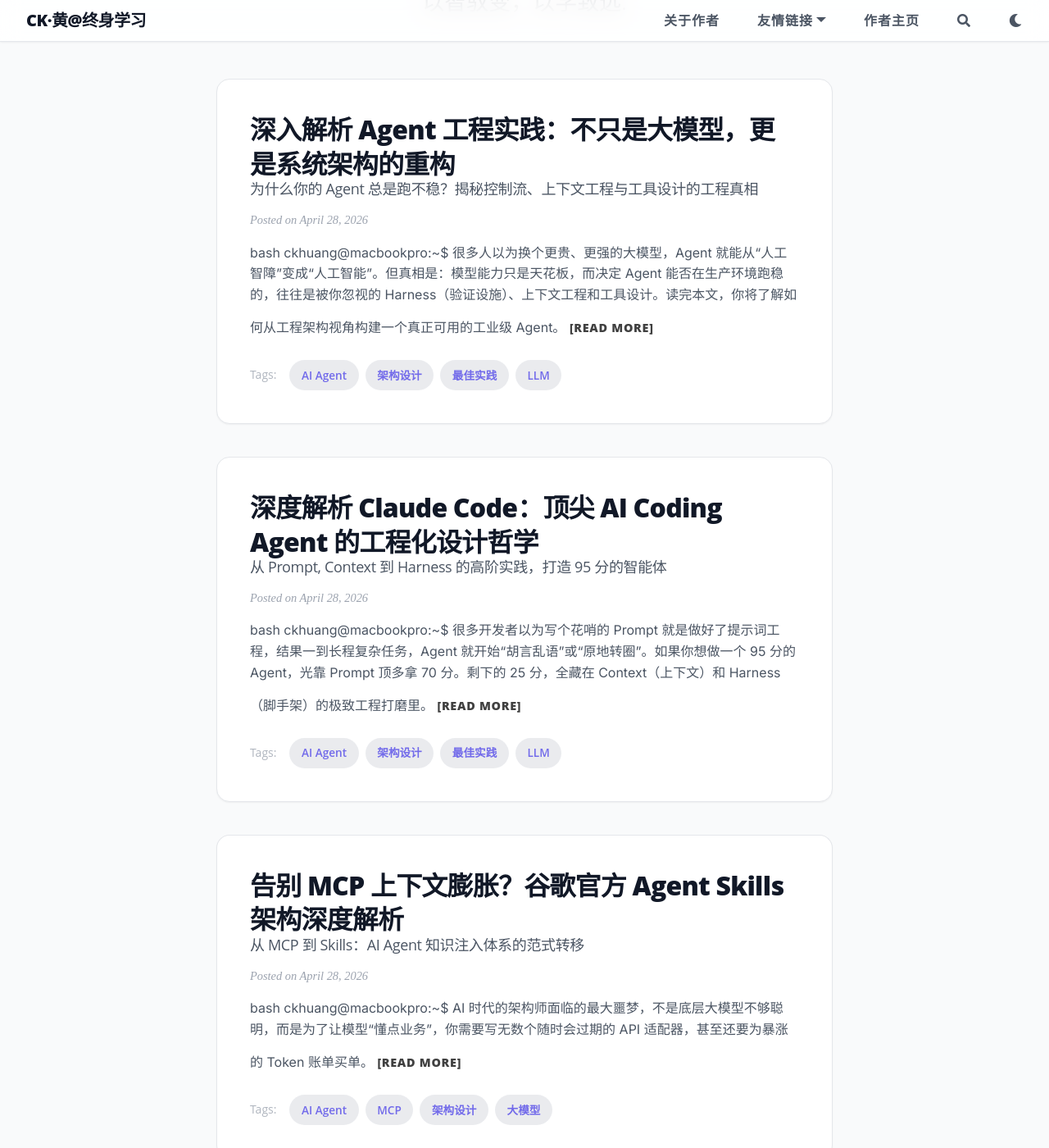
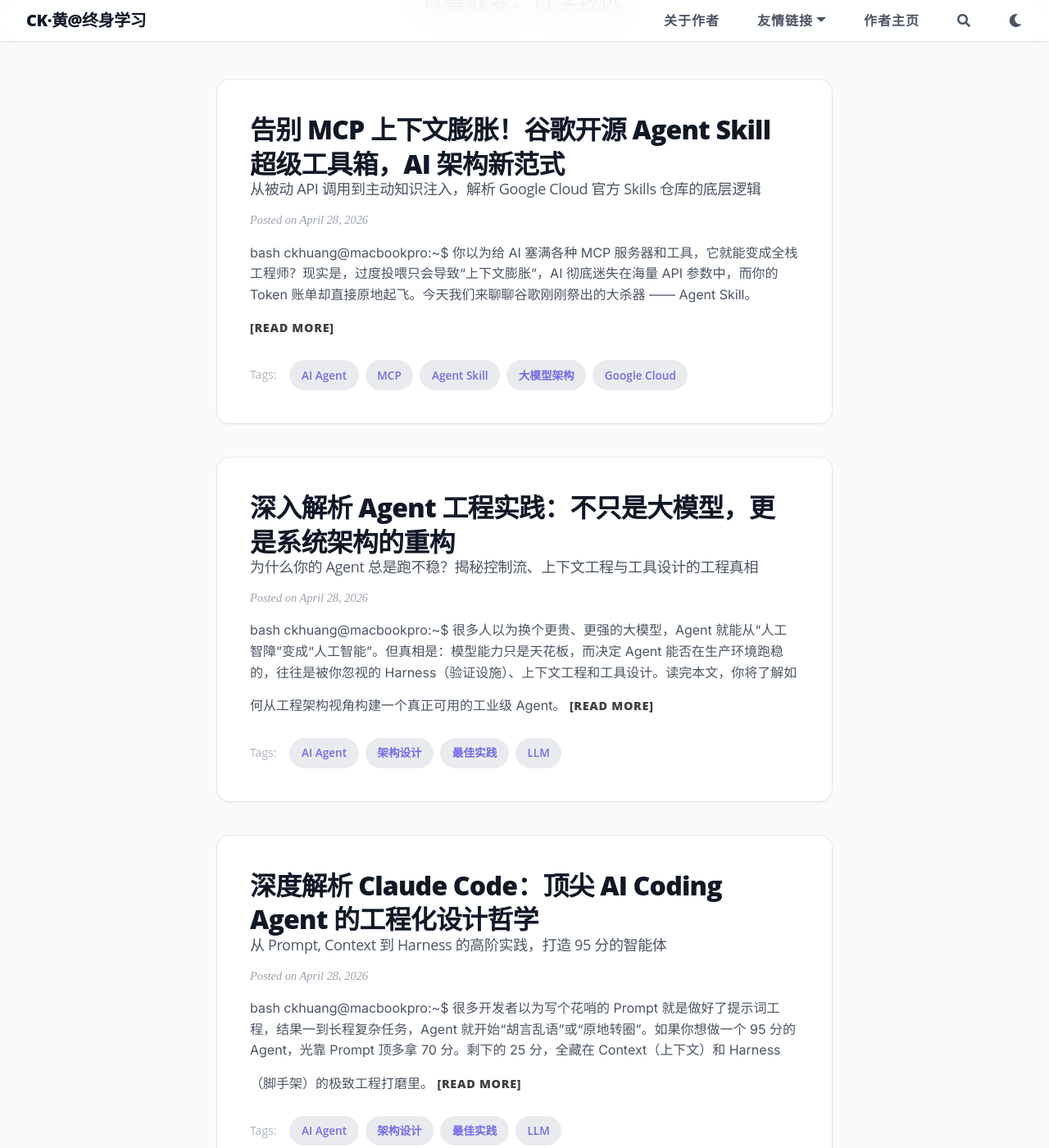
Before and after one commit to CKAtGitHub/ckatgithub.github.io, a Jekyll site: the page built from index.html, in a window 1280 px wide and 1400 px high, scrolled down 313 px. Shown: the whole window at 82% size. Built offline with Jekyll 4.4.1, drawn with Linux system fonts in a browser that asks for light colours; nearby versions of some CDN libraries; the list of posts is cut into pages by our own code; comment, search, counter and statistics services are not loaded; some of the changed lines change nothing that is shown.

Commit message:
Add new blog post: 告别 MCP 上下文膨胀！谷歌开源 Agent Skill 超级工具箱，AI 架构新范式

````diff
--- /dev/null
+++ b/_posts/2026-04-28-farewell-mcp-context-inflation-google-agent-skill.md
@@ -0,0 +1,96 @@
+---
+layout: post
+title: "告别 MCP 上下文膨胀！谷歌开源 Agent Skill 超级工具箱，AI 架构新范式"
+subtitle: "从被动 API 调用到主动知识注入，解析 Google Cloud 官方 Skills 仓库的底层逻辑"
+date: 2026-04-28 18:01:42 +0800
+tags: [AI Agent, MCP, Agent Skill, 大模型架构, Google Cloud]
+keywords: "森林有鱼, 有鱼智界, CK·黄, 终身学习, AI员工, AI, 人工智能, 技术分享, AI Agent, MCP, Agent Skill, 大模型架构, Google Cloud"
+comments: true
+---
+
+<div style="background-color: #1e1e1e; color: #00ff00; font-family: 'Courier New', Courier, monospace; border-radius: 8px; padding: 20px; box-shadow: 0 10px 30px rgba(0,0,0,0.3); margin-bottom: 30px; margin-top: 20px; position: relative; overflow: hidden;">
+    <div style="display: flex; align-items: center; margin-bottom: 15px; padding-bottom: 10px; border-bottom: 1px solid #333;">
+        <div style="display: flex; gap: 8px; margin-right: 15px;">
+            <div style="width: 12px; height: 12px; border-radius: 50%; background-color: #ff5f56;"></div>
+            <div style="width: 12px; height: 12px; border-radius: 50%; background-color: #ffbd2e;"></div>
+            <div style="width: 12px; height: 12px; border-radius: 50%; background-color: #27c93f;"></div>
+        </div>
+        <div style="color: #ccc; font-size: 0.9em;">bash</div>
+    </div>
+    <div>
+        <p style="margin: 5px 0; line-height: 1.6;"><span style="color: #008AFF; font-weight: bold;">ckhuang@macbookpro:~$</span> 你以为给 AI 塞满各种 MCP 服务器和工具，它就能变成全栈工程师？现实是，过度投喂只会导致“上下文膨胀”，AI 彻底迷失在海量 API 参数中，而你的 Token 账单却直接原地起飞。今天我们来聊聊谷歌刚刚祭出的大杀器 —— Agent Skill。 <span style="display: inline-block; width: 8px; height: 16px; background-color: #00ff00; vertical-align: middle;"></span></p>
+    </div>
+</div>
+
+最近大模型圈子可谓是神仙打架，OpenAI 搞出 GPT-5.5，DeepSeek 推出 V4。但对于我们这些在一线搞架构的“老炮儿”来说，比模型本身更让人头疼的，是怎么让 AI 真正、稳定地用好我们的系统。
+
+过去这段时间，MCP（Model Context Protocol）火得一塌糊涂。它的初衷很好：把各种 API 包装成统一的协议喂给 AI。但随着业务复杂度上升，一个致命的架构痛点暴露无遗——**上下文膨胀 (Context Inflation)**。
+
+## 1. 痛点：被 MCP 撑爆的上下文与暴涨的账单
+
+很多开发者在实际项目中踩过这个坑：为了让 AI 懂业务，一口气接入了十几个 MCP 服务器。结果呢？
+1. **智商掉线**：每次调用，几万 Token 的 API 描述和参数定义被无脑塞进上下文。AI 面对庞杂的“字典”，连最基本的推理都做不好了。
+2. **成本刺客**：这些毫无区分度的前置上下文，每次交互都要消耗真金白银。
+3. **维护地狱**：底层接口一变，所有的适配器代码都要跟着改，技术债越堆越高。
+
+在我们打磨 [有鱼智界](https://zhijie.iyouyu.tech/)（全能 AI 员工）的架构时，也深刻体会到：**AI 缺的从来不是数据，而是结构化、场景化的“行动指南”。**
+
+这就好比你招了一个实习生，你不能把公司所有的系统源码和数据库表结构全扔给他，然后指望他自己去领悟。你需要给他的是一本 **SOP（标准作业程序）**。
+
+## 2. 谷歌的破局：Agent Skill 到底是个啥？
+
+为了解决这个痛点，谷歌官方近日开源了 **Agent Skills 仓库** (`github.com/google/skills`)。
+
+官方定义是：“一种简单开放的格式，用于赋予智能体新的能力和专业知识”。用人话来说，它就是一份**按需加载的 Markdown 格式的 SOP**。
+
+让我们通过一张图来看看传统 MCP 工具调用与 Agent Skill 的架构差异：
+
+```mermaid
+graph TD
+    subgraph 传统 MCP 架构 (上下文膨胀)
+        A[User Query] --> B(LLM Agent)
+        B -->|加载所有可用工具| C{MCP Servers}
+        C -->|巨量 API 定义 Token| B
+        B --> D[混乱的推理与执行]
+    end
+
+    subgraph Agent Skill 架构 (按需精准加载)
+        E[User Query] --> F(LLM Agent)
+        F -->|语义路由 / 意图识别| G[Skill 知识库]
+        G -.->|仅加载命中场景的 Markdown SOP| F
+        F --> H[精准调用底层 API / 工具]
+    end
+
+    style C fill:#ffcccc,stroke:#ff0000,stroke-width:2px
+    style G fill:#ccffcc,stroke:#00aa00,stroke-width:2px
+```
+
+**Agent Skill 的设计哲学只有两点：**
+1. **轻量化**：用 Markdown 写，不仅人能看懂，模型解析起来也毫无压力。
+2. **按需加载**：别一股脑儿全塞进去，AI 遇到什么场景，就临时拉取对应的 Skill 文档。
+
+## 3. 拆解 Google Cloud Skills 仓库：不止是 API，更是架构思维
+
+这次谷歌一口气放出了覆盖 AlloyDB、BigQuery、Cloud Run、GKE 等核心服务的 13 项技能。但作为架构师，我更看重的是它里面包含的**三大架构支柱技能**：
+
+*   **Security（安全性）**：教 AI 如何做 IAM 权限控制、数据加密。
+*   **Reliability（可靠性）**：教 AI 什么是高可用、容错机制。
+*   **Cost Optimization（成本优化）**：教 AI 怎么省钱。
+
+这才是最硬核的地方！传统的 Tool 只是告诉 AI “做什么 (What)”和“怎么做 (How)”，而 Agent Skill 编码了“**为什么这么做 (Why)**”。
+
+你不是在教 AI 调接口，你是在给 AI 注入高级架构师的决策逻辑。当 AI 拥有了这些“软技能”，它在生成代码或部署服务时，就不会搞出一个满是安全漏洞、浪费资源的垃圾架构。
+
+<div style="text-align: center; font-size: 1.2em; font-style: italic; color: #008AFF; margin: 40px 0 20px; padding: 20px; border-top: 1px dashed #ccc; border-bottom: 1px dashed #ccc;">
+    “在 Agent 时代，最好的提示词工程不是玩文字游戏，而是用工程化的方式，把领域专家的默会知识转化为结构化的 Skill。” —— CK·黄
+</div>
+
+## 4. 总结与思考：从“外挂工具”走向“专业附体”
+
+谷歌开源 Agent Skill，标志着 AI 应用开发正在从粗放的“API 堆砌时代”走向精细化的“知识工程时代”。
+
+相比于 RAG（被动检索）和微调（迭代太慢），Skill 提供了一个极佳的折中方案：它具有业务逻辑的迭代速度，又能主动将专业知识注入给大模型。
+
+作为开发者，我们现在要做的，不仅是暴露 API，更是要学会编写优秀的 Skill。把我们在过去 10 几年里踩过的坑、总结的经验，固化成一份份 Markdown SOP。只有这样，AI 才能真正从“懂对话的玩具”蜕变为像 [有鱼智界](https://zhijie.iyouyu.tech/) 这样能够独当一面的“数字员工”。
+
+未来已来，你的 Agent 准备好装载新技能了吗？
--- a/_posts/2026-04-28-google-agent-skills-mcp.md
+++ /dev/null
@@ -1,107 +0,0 @@
----
-layout: post
-title: "告别 MCP 上下文膨胀？谷歌官方 Agent Skills 架构深度解析"
-subtitle: "从 MCP 到 Skills：AI Agent 知识注入体系的范式转移"
-date: 2026-04-28 12:00:00 +0800
-tags: [AI Agent, MCP, 架构设计, 大模型]
-keywords: "森林有鱼, 有鱼智界, CK·黄, 终身学习, AI员工, AI, 人工智能, 技术分享, AI Agent, MCP, 架构设计, 大模型"
-comments: true
----
-
-<div style="background-color: #1e1e1e; color: #00ff00; font-family: 'Courier New', Courier, monospace; border-radius: 8px; padding: 20px; box-shadow: 0 10px 30px rgba(0,0,0,0.3); margin-bottom: 30px; margin-top: 20px; position: relative; overflow: hidden;">
-    <div style="display: flex; align-items: center; margin-bottom: 15px; padding-bottom: 10px; border-bottom: 1px solid #333;">
-        <div style="display: flex; gap: 8px; margin-right: 15px;">
-            <div style="width: 12px; height: 12px; border-radius: 50%; background-color: #ff5f56;"></div>
-            <div style="width: 12px; height: 12px; border-radius: 50%; background-color: #ffbd2e;"></div>
-            <div style="width: 12px; height: 12px; border-radius: 50%; background-color: #27c93f;"></div>
-        </div>
-        <div style="color: #ccc; font-size: 0.9em;">bash</div>
-    </div>
-    <div>
-        <p style="margin: 5px 0; line-height: 1.6;"><span style="color: #008AFF; font-weight: bold;">ckhuang@macbookpro:~$</span> AI 时代的架构师面临的最大噩梦，不是底层大模型不够聪明，而是为了让模型“懂点业务”，你需要写无数个随时会过期的 API 适配器，甚至还要为暴涨的 Token 账单买单。<span style="display: inline-block; width: 8px; height: 16px; background-color: #00ff00; vertical-align: middle;"></span></p>
-    </div>
-</div>
-
-最近，OpenAI 的 GPT-5.5 和 DeepSeek V4 神仙打架，大模型的能力天花板再次被捅破。但对于我们在业务一线的架构师来说，模型再牛，不能稳健地操作企业内部系统也是白搭。
-
-过去，为了让 Agent 能够操作各种云资源或业务 API，我们通常会选择 Model Context Protocol (MCP) 服务器，或者手写一堆恶心的工具适配器（Adapter）。结果呢？不仅陷入了无休止的“底层 API 一变，适配器全崩”的技术债中，还遭遇了让所有 AI 开发者头疼的致命问题：**上下文膨胀（Context Inflation）**。
-
-就在上周的 Google Cloud Next 2026 大会上，谷歌正式开源了 **Agent Skills** 官方仓库，彻底颠覆了 Agent 获取专业知识的方式。今天，我们就从分布式架构和 AI 工程化的视角，把这个“超级工具箱”扒得底朝天。
-
-## 一、被“上下文膨胀”撑爆的 Agent
-
-如果你在生产环境中落地过复杂的 AI 业务，你一定对“上下文膨胀”深恶痛绝。
-
-举个真实的踩坑故事。在设计企业级全能 AI 员工——[有鱼智界](https://zhijie.iyouyu.tech/) 的底层架构时，我们曾尝试通过 MCP 服务器让 Agent 掌握公司内部几十个系统的 API 规范。结果发现，每次用户发起一个简单的指令，MCP 服务器都会一股脑地把所有关联文档“塞”给大模型。
-
-这就像是你让一个新来的实习生去帮忙复印一份文件，他却每次都要把公司所有的规章制度从头到尾背一遍再行动。这种“暴力灌输”导致了两个灾难性后果：
-1. **模型变“傻”了**：一次性加载 1.5 万个 tokens 的背景指令，留给实际逻辑推理的上下文空间被严重挤压，导致 Agent 出现幻觉或忘记核心任务。
-2. **账单爆表**：上下文窗口的每一次无意义填充，都在疯狂燃烧 Token 成本。
-
-业界急需一种既能让智能体获得所需专业知识，又不至于被冗余信息淹没的“按需加载”机制。
-
-## 二、破局：Agent Skills 的“按需加载”哲学
-
-那么，谷歌这次推出的 Agent Skills 到底是个什么物种？
-
-官方定义它是“一种简单开放的格式，用于赋予智能体新的能力和专业知识”。但在我看来，它更像是一个**外挂式的微服务级《操作手册》**。
-
-Skills 的设计哲学极为克制：**用 Markdown 编写，保持轻量；按需加载，避免冗余**。相比于传统的 Prompt（易忘）、微调（迭代慢）、RAG（被动检索），Skills 是一种主动的知识注入方案。
-
-为了直观理解它的优越性，我们可以看看传统 MCP 模式与 Agent Skills 模式在架构信息流上的差异：
-
-```mermaid
-graph TD
-    subgraph 传统 MCP 模式: 暴力灌输
-        A[用户请求] --> B[大模型 Agent]
-        C[MCP 服务器] -- "一次性加载全量 API 文档\n(15k+ Tokens)" --> B
-        B --> D[Context 膨胀 / 推理下降 / 成本高昂]
-        style C fill:#f9d0c4,stroke:#e05252
-        style D fill:#f9d0c4,stroke:#e05252
-    end
-
-    subgraph Agent Skills 模式: 按需精细加载
-        E[用户请求] --> F[大模型 Agent]
-        G[Skills 仓库\n(轻量级 Markdown)] -- "仅加载当前任务强相关能力描述\n(数百 Tokens)" --> F
-        F --> H[精准执行 / 成本可控 / 跨平台复用]
-        style G fill:#c4e6c3,stroke:#52a855
-        style H fill:#c4e6c3,stroke:#52a855
-    end
-```
-
-这种机制彻底解耦了“业务知识”和“模型推理”。当底层云服务（如 BigQuery、GKE）的 API 发生变化时，谷歌官方会负责更新这些 Markdown 格式的 Skill 描述，开发者直接免除了维护工具适配器的隐性技术债。
-
-<div style="text-align: center; font-size: 1.2em; font-style: italic; color: #008AFF; margin: 40px 0 20px; padding: 20px; border-top: 1px dashed #ccc; border-bottom: 1px dashed #ccc;">
-    “在 Agent 时代，最好的上下文管理不是检索，而是像给新员工发《操作手册》一样，做到精准的‘按需加载’。” —— CK·黄
-</div>
-
-## 三、深度洞见：个人规范与官方实践的“双轨制”
-
-如果你一直关注谷歌生态，可能会疑惑：早在这次官方 Skills 仓库发布前，谷歌云 AI 总监 Addy Osmani 不是已经开源过一个 2.4 万 Star 的 Agent Skills 库了吗？这两者冲突吗？
-
-站在架构设计的角度，这两者非但不冲突，反而构成了一个完美的“双轨制”闭环：
-
-- **Addy Osmani 的开源版解决“怎么做 (How to build correctly)”**：它是一套通用的工程纪律框架。约束 AI 在写代码前先定规格（Define）、拆解任务（Plan）、甚至进行测试驱动开发（TDD）。这是在规范智能体的**行为模式**。
-- **谷歌官方版解决“做什么 (What and how to operate)”**：它针对特定技术栈（如 GCP 核心组件）提供精准的操作知识。赋予 Agent 原生的安全性（Security）、可靠性（Reliability）和成本优化（Cost Optimization）思维。这是在补足智能体的**领域知识**。
-
-这套“个人纪律 + 官方领域知识”的组合拳，正是我们在打磨 [森林有鱼](https://iyouyu.tech/) 平台技术底座时所推崇的最佳实践：既要求 AI 员工遵守人类工程师的严谨纪律，又为其挂载最权威的专业工具库。
-
-## 四、写在最后：Agent 工程化的下半场
-
-从满天飞的自定义 Python Tools，到 MCP 协议的统一，再到今天 Agent Skills 对“上下文膨胀”的精准打击，AI Agent 的工程化正在以肉眼可见的速度成熟。
-
-我们可以预见，**Skill（技能）将成为未来 Agent 工作流中最核心的抽象层**。未来，你的 AI 员工不仅仅是一个拥有超大参数的大脑，而是一个随时可以插拔各种《专业技能手册》的超级数字生命。
-
-<div style="background-color: #1e1e1e; color: #00ff00; font-family: 'Courier New', Courier, monospace; border-radius: 8px; padding: 20px; box-shadow: 0 10px 30px rgba(0,0,0,0.3); margin-bottom: 30px; margin-top: 20px; position: relative; overflow: hidden;">
-    <div style="display: flex; align-items: center; margin-bottom: 15px; padding-bottom: 10px; border-bottom: 1px solid #333;">
-        <div style="display: flex; gap: 8px; margin-right: 15px;">
-            <div style="width: 12px; height: 12px; border-radius: 50%; background-color: #ff5f56;"></div>
-            <div style="width: 12px; height: 12px; border-radius: 50%; background-color: #ffbd2e;"></div>
-            <div style="width: 12px; height: 12px; border-radius: 50%; background-color: #27c93f;"></div>
-        </div>
-        <div style="color: #ccc; font-size: 0.9em;">bash</div>
-    </div>
-    <div>
-        <p style="margin: 5px 0; line-height: 1.6;"><span style="color: #008AFF; font-weight: bold;">ckhuang@macbookpro:~$</span> 告别手写适配器的日子已经到来。少写点“胶水代码”，多花点时间思考业务架构吧。毕竟，AI 进化的速度，从来不会等待固步自封的人。<span style="display: inline-block; width: 8px; height: 16px; background-color: #00ff00; vertical-align: middle;"></span></p>
-    </div>
-</div>
````
Also changed, not shown: .trae/skills/blog-generator/SKILL.md.
